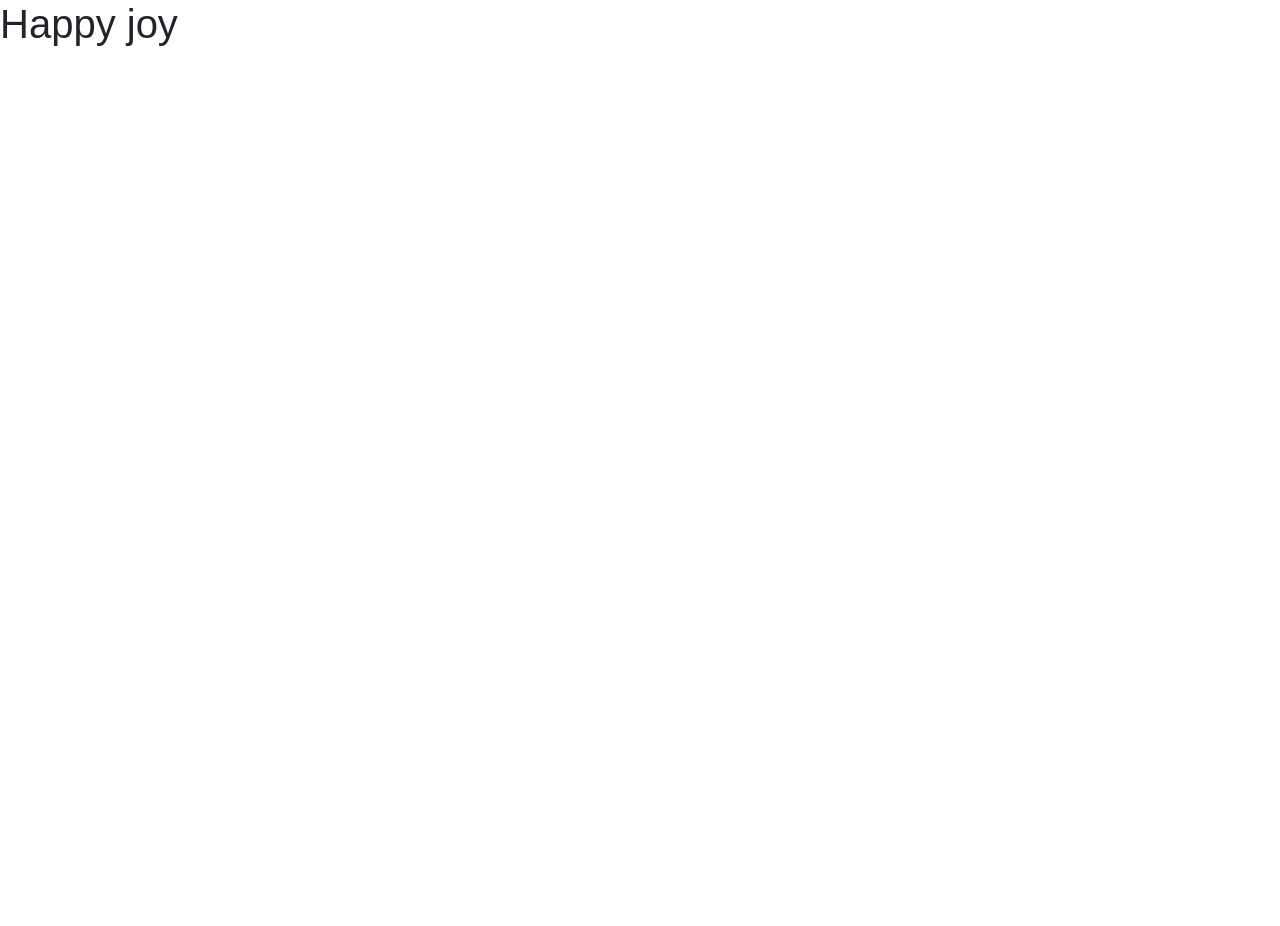
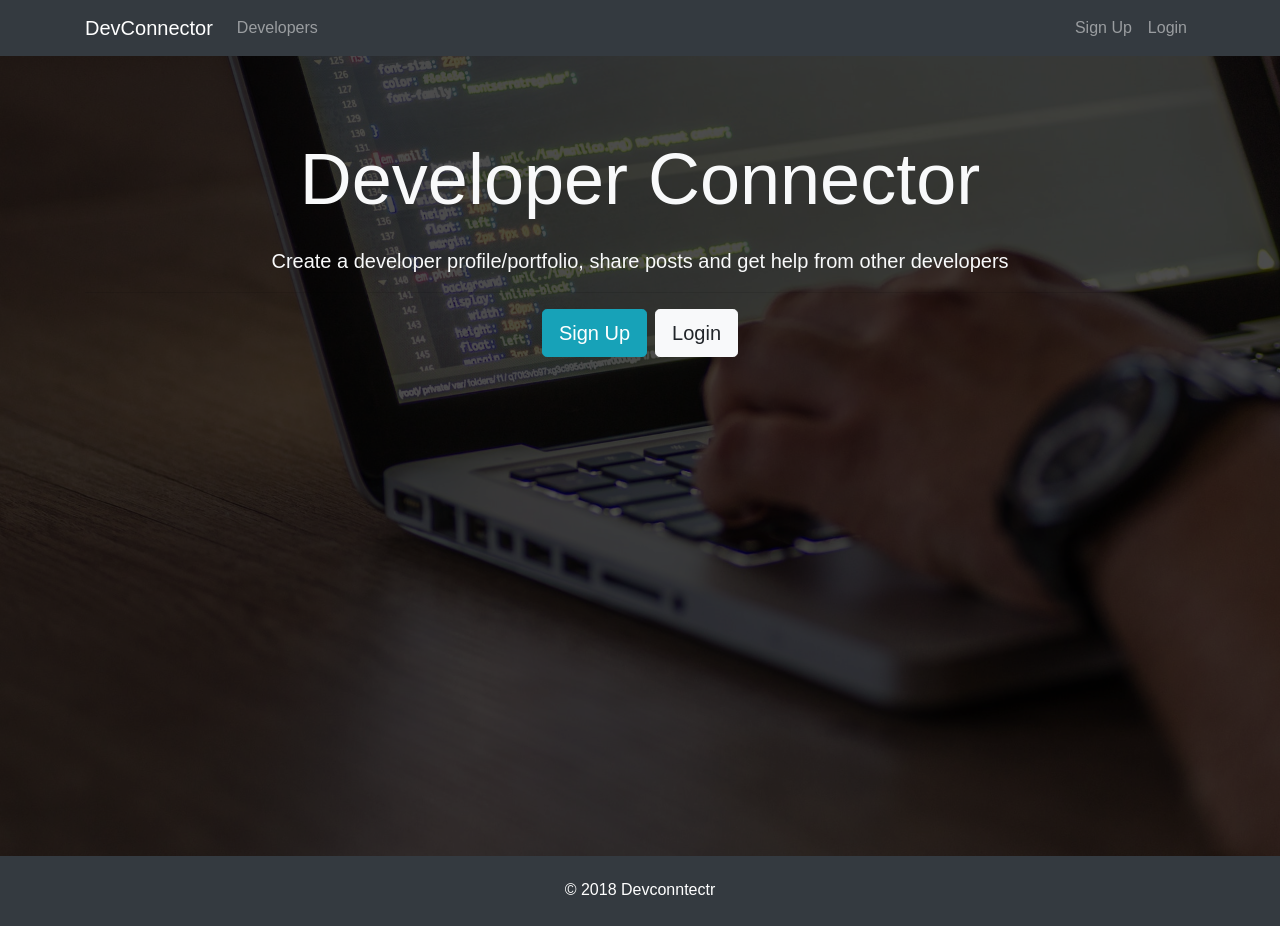
Before and after one commit to Shan1983/mern-front-2-back, a React (Create React App) app in the folder client/: page / in a window 1280 px wide. Before the commit the page ends 800 px from the top, so only its background shows below. Built offline with nearby package versions, Linux system fonts and the light colour scheme.

Commit message:
set up the navbar, landing, and footer components

```diff
--- a/client/src/App.js
+++ b/client/src/App.js
@@ -1,11 +1,18 @@
 import React, { Component } from 'react';
 import './App.css';
+import Navbar from './components/layout/Navbar';
+import Footer from './components/layout/Footer';
+import Landing from './components/layout/Landing';
 
 class App extends Component {
   render() {
     return (
       <div className="App">
-        <h1>Happy joy</h1>
+        <Navbar />
+        <div>
+          <Landing />
+        </div>
+        <Footer />
       </div>
     );
   }
--- /dev/null
+++ b/client/src/components/layout/Footer.js
@@ -0,0 +1,9 @@
+import React from 'react';
+
+export default () => {
+  return (
+    <footer className="bg-dark text-white mt-5 p-4 text-center">
+      &copy; {new Date().getFullYear()} Devconntectr
+    </footer>
+  );
+};
--- /dev/null
+++ b/client/src/components/layout/Landing.js
@@ -0,0 +1,32 @@
+import React, { Component } from 'react';
+
+class Landing extends Component {
+  render() {
+    return (
+      <div className="landing">
+        <div className="dark-overlay landing-inner text-light">
+          <div className="container">
+            <div className="row">
+              <div className="col-md-12 text-center">
+                <h1 className="display-3 mb-4">Developer Connector</h1>
+                <p className="lead">
+                  Create a developer profile/portfolio, share posts and get help
+                  from other developers
+                </p>
+                <hr />
+                <a href="register.html" className="btn btn-lg btn-info mr-2">
+                  Sign Up
+                </a>
+                <a href="login.html" className="btn btn-lg btn-light">
+                  Login
+                </a>
+              </div>
+            </div>
+          </div>
+        </div>
+      </div>
+    );
+  }
+}
+
+export default Landing;
--- /dev/null
+++ b/client/src/components/layout/Navbar.js
@@ -0,0 +1,50 @@
+import React, { Component } from 'react';
+
+class Navbar extends Component {
+  render() {
+    return (
+      <div>
+        <nav className="navbar navbar-expand-sm navbar-dark bg-dark mb-4">
+          <div className="container">
+            <a className="navbar-brand" href="landing.html">
+              DevConnector
+            </a>
+            <button
+              className="navbar-toggler"
+              type="button"
+              data-toggle="collapse"
+              data-target="#mobile-nav">
+              <span className="navbar-toggler-icon" />
+            </button>
+
+            <div className="collapse navbar-collapse" id="mobile-nav">
+              <ul className="navbar-nav mr-auto">
+                <li className="nav-item">
+                  <a className="nav-link" href="profiles.html">
+                    {' '}
+                    Developers
+                  </a>
+                </li>
+              </ul>
+
+              <ul className="navbar-nav ml-auto">
+                <li className="nav-item">
+                  <a className="nav-link" href="register.html">
+                    Sign Up
+                  </a>
+                </li>
+                <li className="nav-item">
+                  <a className="nav-link" href="login.html">
+                    Login
+                  </a>
+                </li>
+              </ul>
+            </div>
+          </div>
+        </nav>
+      </div>
+    );
+  }
+}
+
+export default Navbar;
```
